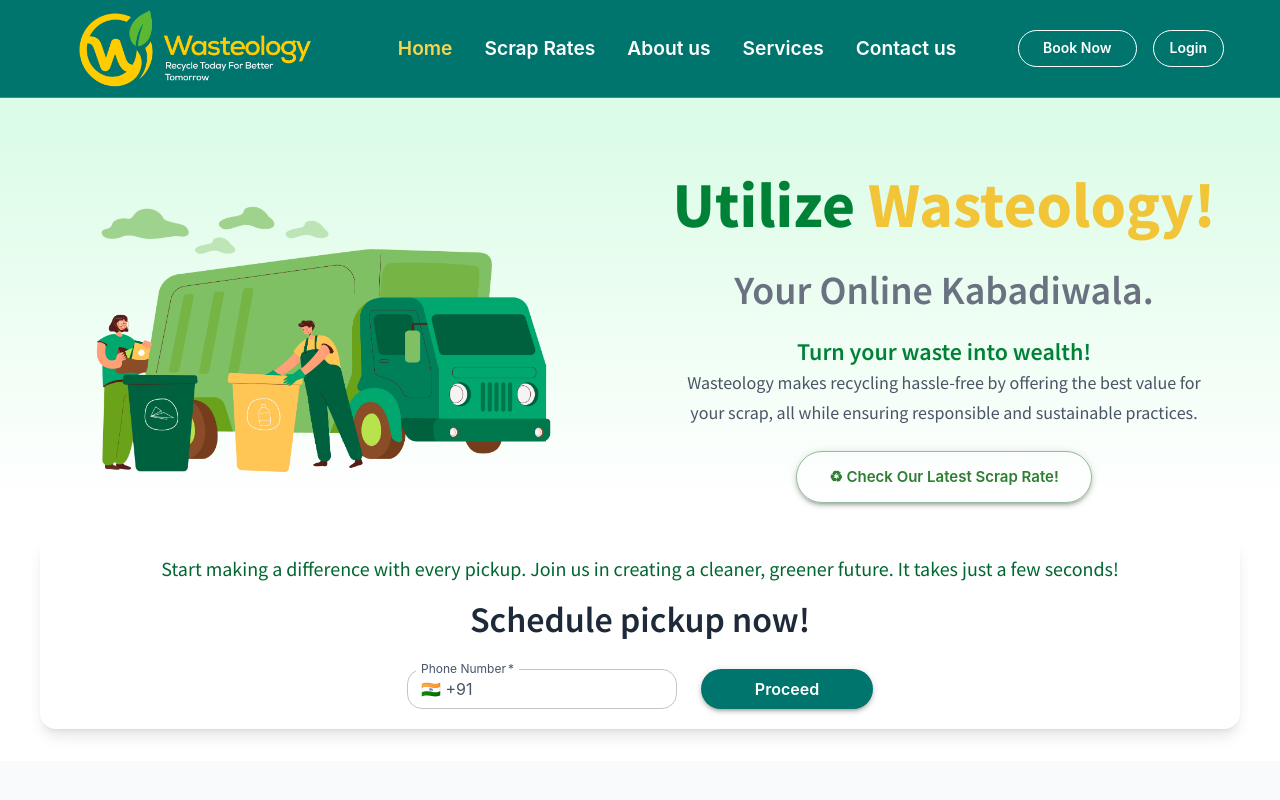
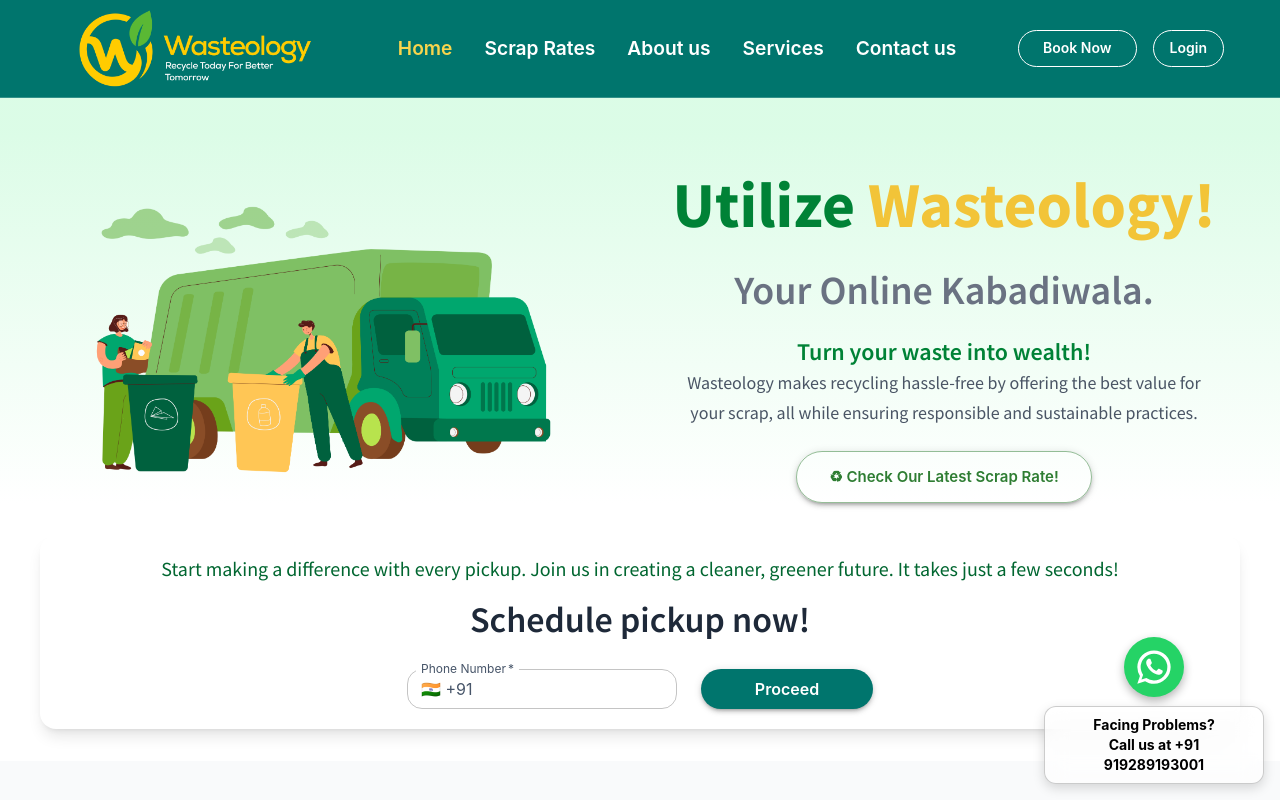
Before and after one commit to wasteologymanagement/wasteology-ui-pwa, a React (Vite) app: page / in a window 1280 px wide. Shown: the top 800 px of the page. Built offline with nearby package versions, Linux system fonts and the light colour scheme.

Commit message:
added google site verification code and whatapp

```diff
--- a/index.html
+++ b/index.html
@@ -20,6 +20,7 @@
   <link rel="apple-touch-icon" sizes="180x180" href="src/assets/favicon/apple-touch-icon.png">
   <link rel="icon" type="image/png" sizes="32x32" href="src/assets/favicon/favicon-32x32.png">
   <link rel="icon" type="image/png" sizes="16x16" href="src/assets/favicon/favicon-16x16.png">
+  <meta name="google-site-verification" content="zgN2VU816RkzyRxdRSAZW11-Xg6EG1-LsyDGZPoNc5Q" />
   <!-- <link rel="manifest" href="/site.webmanifest"> -->
   <link rel="canonical" href="https://wasteology.in/" />
   <title>Wasteology - Transform Waste into Cash</title>
--- /dev/null
+++ b/src/components/FloatingWhatsApp.jsx
@@ -0,0 +1,87 @@
+import React from "react";
+import { motion } from "framer-motion";
+import WhatsAppIcon from "@mui/icons-material/WhatsApp";
+import { IconButton, Box, Typography } from "@mui/material";
+
+const FloatingWhatsApp = () => {
+  const phoneNumber = "919289193001"; // Update with your real number
+  const message = "Hello, I need some help!";
+
+  const isMobile =
+    /iPhone|Android|iPad|iPod|BlackBerry|IEMobile|Opera Mini/i.test(
+      navigator.userAgent
+    );
+
+  const handleClick = () => {
+    const baseUrl = isMobile
+      ? "https://api.whatsapp.com/send"
+      : "https://web.whatsapp.com/send";
+    const whatsappUrl = `${baseUrl}?phone=${phoneNumber}&text=${encodeURIComponent(
+      message
+    )}`;
+    window.open(whatsappUrl, "_blank");
+  };
+
+  return (
+    <Box
+      sx={{
+        position: "fixed",
+        bottom: 16,
+        right: 16,
+        zIndex: 1000,
+        textAlign: "center",
+      }}
+    >
+      <motion.div
+        initial={{ y: 0 }}
+        animate={{ y: [0, -10, 0] }}
+        transition={{
+          duration: 1.5,
+          repeat: Infinity,
+          ease: "easeInOut",
+        }}
+      >
+        <IconButton
+          onClick={handleClick}
+          sx={{
+            backgroundColor: "#25D366",
+            color: "#fff",
+            width: 60,
+            height: 60,
+            boxShadow: "0px 4px 10px rgba(0, 0, 0, 0.3)",
+            borderRadius: "50%",
+            "&:hover": {
+              backgroundColor: "#1DA851",
+            },
+          }}
+        >
+          <WhatsAppIcon sx={{ fontSize: 40 }} />
+        </IconButton>
+      </motion.div>
+
+      <Typography
+        variant="body2"
+        sx={{
+          marginTop: 1,
+          color: "#000",
+          padding: "8px 14px",
+          borderRadius: "12px",
+          fontSize: "14px",
+          fontWeight: "bold",
+          width: "220px",
+          textAlign: "center",
+          whiteSpace: "pre-line",
+          background: "rgba(255, 255, 255, 0.6)",
+          backdropFilter: "blur(12px)",
+          WebkitBackdropFilter: "blur(12px)",
+          boxShadow: "0px 4px 12px rgba(0, 0, 0, 0.15)",
+          border: "1px solid rgba(0, 0, 0, 0.2)",
+        }}
+      >
+        Facing Problems?{"\n"}Call us at +91 {phoneNumber}
+      </Typography>
+    </Box>
+  );
+};
+
+export default FloatingWhatsApp;
--- a/src/routes/Public.Routes.jsx
+++ b/src/routes/Public.Routes.jsx
@@ -10,6 +10,7 @@
 import UserRegistrationForm from "../components/UserRegistrationForm";
 import UserLoginPage from "../pages/auth/UserLoginPage";
 import AdminLoginPage from "../pages/auth/AdminLoginPage";
+import FloatingWhatsApp from "../components/FloatingWhatsApp";
 
 const PublicRoutes = () => {
   return (
@@ -20,6 +21,8 @@
         element={
           <WebsiteLayout>
             <WebsiteContents />
+            {/* Floating WhatsApp Button */}
+            <FloatingWhatsApp />
           </WebsiteLayout>
         }
       >
@@ -35,7 +38,11 @@
           path="login/customer"
           element={<UserLoginPage />}
         />
-        <Route key="adminLogin" path="login/admin" element={<AdminLoginPage />} />
+        <Route
+          key="adminLogin"
+          path="login/admin"
+          element={<AdminLoginPage />}
+        />
       </Route>
     </Routes>
   );
```
